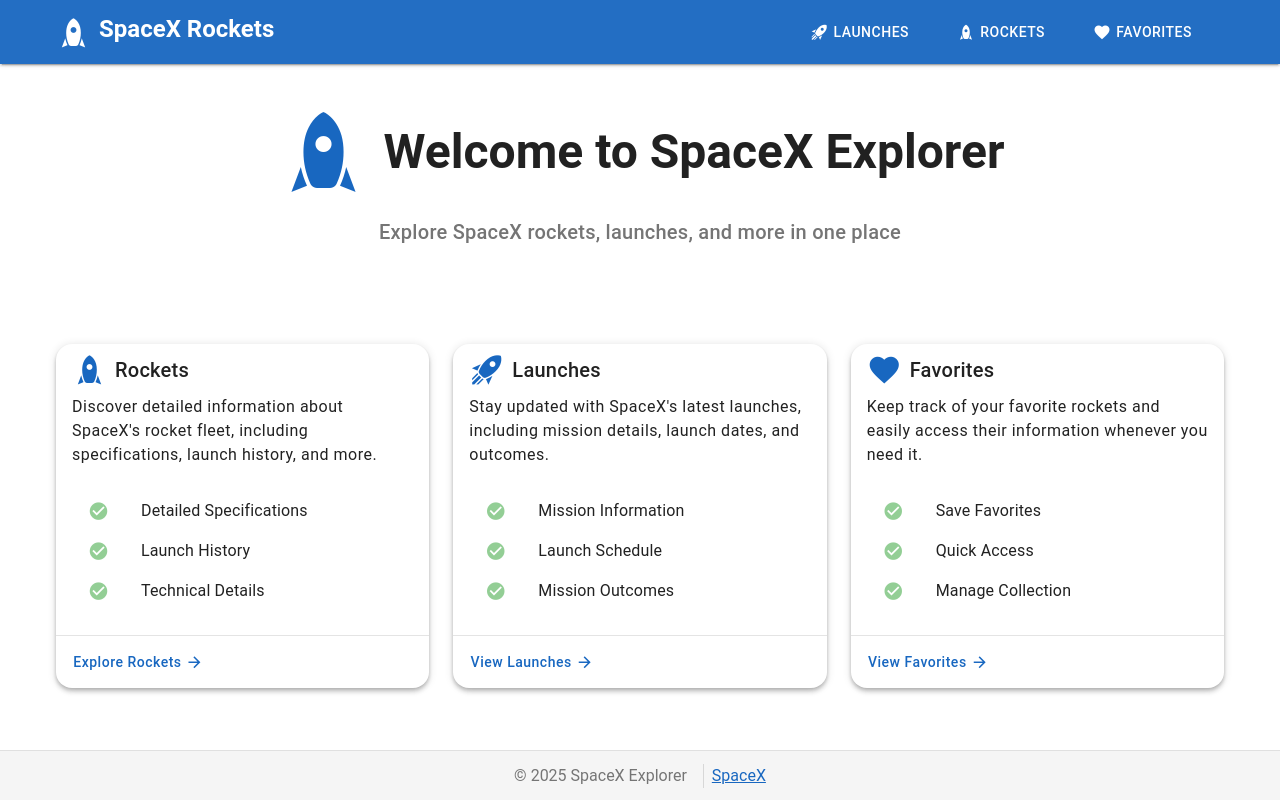
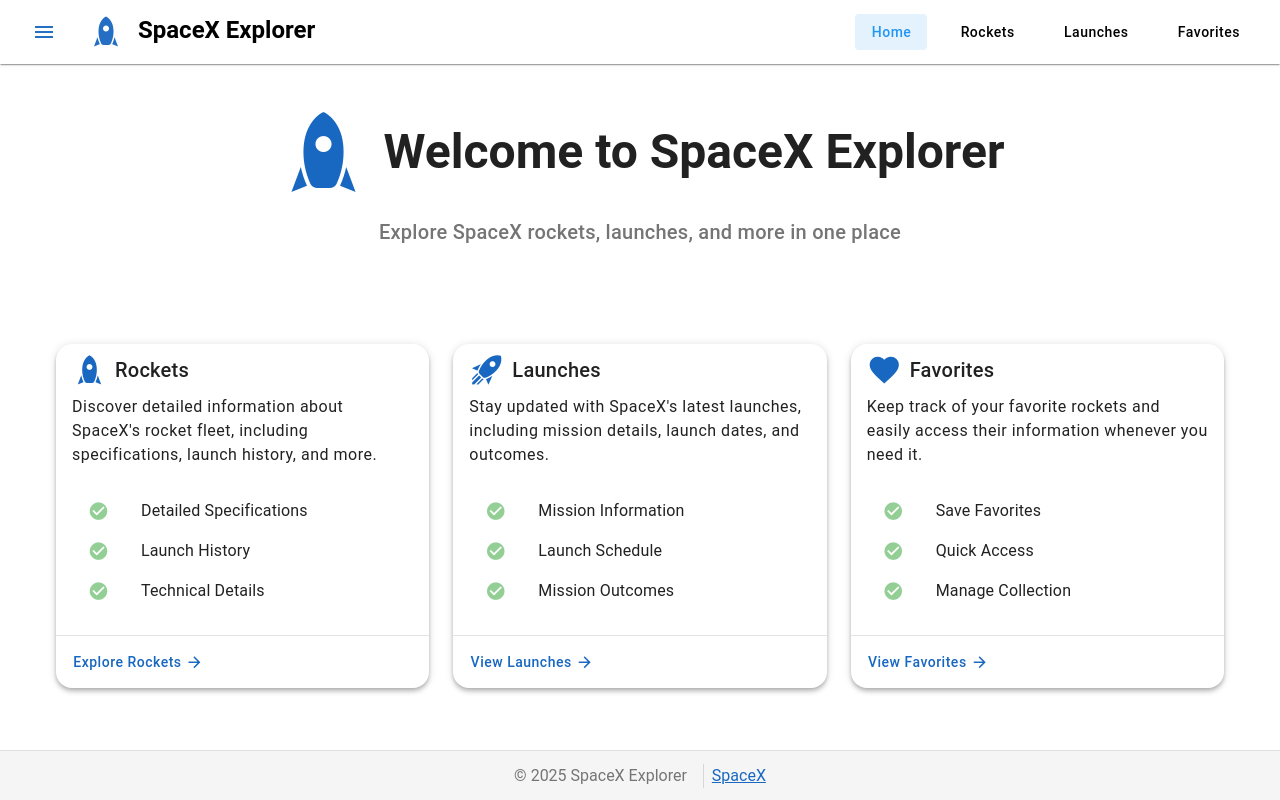
Before and after one commit to Cainday-Bradley/front_end_exam, a Nuxt app: page / in a window 1280 px wide. Built offline with nearby package versions, Linux system fonts and the light colour scheme.

Commit message:
add menu bar feature

```diff
--- a/app/components/AppNavbar.vue
+++ b/app/components/AppNavbar.vue
@@ -1,42 +1,64 @@
 <template>
-  <v-app-bar color="primary" elevation="2" class="px-0" :style="{ zIndex: 1004 }">
-    <v-container class="d-flex align-center">
-      <NuxtLink to="/" class="text-decoration-none">
-        <v-app-bar-title class="text-white d-flex align-center">
-          <v-icon icon="mdi-rocket" size="large" class="mr-2" />
-          <span class="text-h5 font-weight-bold">SpaceX Rockets</span>
-        </v-app-bar-title>
+  <v-app-bar color="white" elevation="1" class="px-4" :style="{ zIndex: 1004 }">
+    <v-app-bar-nav-icon
+      icon="mdi-menu"
+      color="#246fc3"
+      @click="drawer = !drawer"
+    />
+
+    <v-toolbar-title class="text-h5 font-weight-bold">
+      <NuxtLink to="/" class="text-decoration-none text-black">
+        <v-icon icon="mdi-rocket" color="#246fc3" class="mr-2" />
+        SpaceX Explorer
       </NuxtLink>
+    </v-toolbar-title>
 
-      <v-spacer />
+    <v-spacer />
 
-      <div class="d-flex align-center">
-        <v-btn to="/launches" variant="text" class="text-white mx-2">
-          <v-icon icon="mdi-rocket-launch" class="mr-1" />
-          Launches
-        </v-btn>
-        <v-btn to="/rockets" variant="text" class="text-white mx-2">
-          <v-icon icon="mdi-rocket" class="mr-1" />
-          Rockets
-        </v-btn>
-        <v-btn
-          to="/favorites"
-          color="white"
-          variant="text"
-          class="mx-2"
-        >
-          <v-icon icon="mdi-heart" class="mr-1" />
-          Favorites
-          <v-badge
-            :content="favoriteCount"
-            :model-value="favoriteCount > 0"
-            color="error"
-            class="ml-2"
-          />
-        </v-btn>
-      </div>
-    </v-container>
+    <div class="d-none d-md-flex">
+      <v-btn
+        v-for="item in menuItems"
+        :key="item.to"
+        :to="item.to"
+        variant="text"
+        class="text-none mx-2"
+        :class="{ 'text-blue': $route.path === item.to }">
+        {{ item.title }}
+      </v-btn>
+    </div>
   </v-app-bar>
+
+  <v-navigation-drawer
+    v-model="drawer"
+    location="left"
+    temporary
+    :style="{ zIndex: 1004 }"
+    @click:outside="drawer = false"
+    :scrim="false">
+    <v-list>
+      <v-list-item
+        v-for="item in menuItems"
+        :key="item.to"
+        :to="item.to"
+        :active="$route.path === item.to"
+        class="mb-1"
+        @click="drawer = false">
+        <template v-slot:prepend>
+          <v-icon :icon="item.icon" color="#246fc3" />
+        </template>
+        <v-list-item-title>{{ item.title }}</v-list-item-title>
+      </v-list-item>
+    </v-list>
+  </v-navigation-drawer>
+
+  <v-overlay
+    v-model="drawer"
+    class="align-start justify-start"
+    :style="{ zIndex: 1003 }"
+    scrim="black"
+    opacity="0.3"
+    :persistent="false"
+  />
 </template>
 
 <script lang="ts" setup>
@@ -44,21 +66,52 @@
 
 const favoritesStore = useFavoritesStore()
 const favoriteCount = computed(() => favoritesStore.favoriteCount)
+
+const drawer = ref(false)
+
+const menuItems = [
+  { title: 'Home', to: '/', icon: 'mdi-home' },
+  { title: 'Rockets', to: '/rockets', icon: 'mdi-rocket' },
+  { title: 'Launches', to: '/launches', icon: 'mdi-rocket-launch' },
+  { title: 'Favorites', to: '/favorites', icon: 'mdi-heart' }
+]
 </script>
 
 <style scoped>
-.v-app-bar {
-  backdrop-filter: blur(10px);
-  background-color: rgba(var(--v-theme-primary), 0.95) !important;
-}
-
 .v-btn {
   font-weight: 500;
   letter-spacing: 0.5px;
-  transition: transform 0.2s;
+  transition: all 0.2s ease;
 }
 
 .v-btn:hover {
-  transform: translateY(-1px);
+  background-color: rgba(36, 111, 195, 0.1) !important;
+}
+
+.v-list-item {
+  border-radius: 8px;
+  margin: 4px 8px;
+  transition: all 0.2s ease;
+}
+
+.v-list-item:hover {
+  background-color: rgba(36, 111, 195, 0.1) !important;
+}
+
+.v-list-item--active {
+  background-color: rgba(36, 111, 195, 0.1) !important;
+}
+
+.v-list-item--active .v-list-item-title {
+  color: #246fc3 !important;
+  font-weight: 500;
+}
+
+.v-overlay {
+  pointer-events: none;
+}
+
+.v-overlay--active {
+  pointer-events: auto;
 }
 </style>
```
